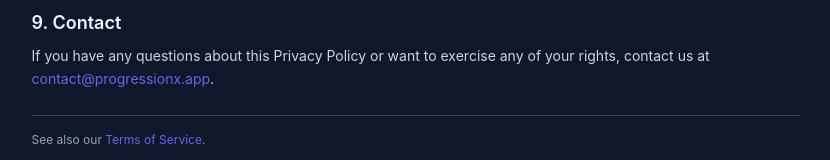
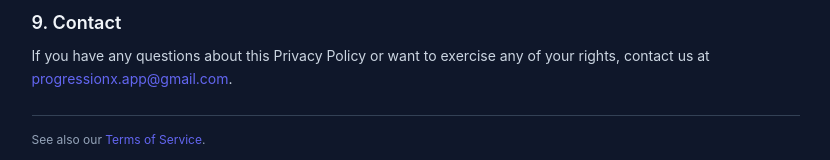
Before and after one commit to shobhit287/ProgressionX-Frontend-AI-Driven-React, a React (Vite) app: page /privacy in a window 1280 px wide. Shown: the part 1673-1833 px from the top of the page, without its empty margins (217-1047 px from the left). Built offline with nearby package versions, Linux system fonts and the light colour scheme; no server answers.

Commit message:
update mail id

```diff
--- a/src/pages/legal/PrivacyPolicy.tsx
+++ b/src/pages/legal/PrivacyPolicy.tsx
@@ -175,10 +175,10 @@ export default function PrivacyPolicy() {
               If you have any questions about this Privacy Policy or want to exercise
               any of your rights, contact us at{' '}
               <a
-                href="mailto:contact@progressionx.app"
+                href="mailto:progressionx.app@gmail.com"
                 className="text-[#6366f1] hover:underline"
               >
-                contact@progressionx.app
+                progressionx.app@gmail.com
               </a>
               .
             </p>
--- a/src/pages/legal/TermsOfService.tsx
+++ b/src/pages/legal/TermsOfService.tsx
@@ -194,10 +194,10 @@ export default function TermsOfService() {
             <p>
               Questions about these Terms? Contact us at{' '}
               <a
-                href="mailto:contact@progressionx.app"
+                href="mailto:progressionx.app@gmail.com"
                 className="text-[#6366f1] hover:underline"
               >
-                contact@progressionx.app
+                progressionx.app@gmail.com
               </a>
               .
             </p>
```
